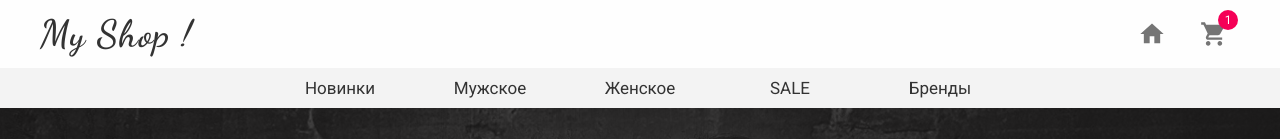
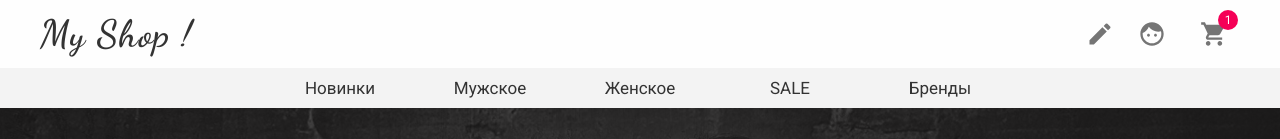
Before and after one commit to sassnemu1/mern-shop, a React (Create React App) app in the folder app/: page / in a window 1280 px wide. Shown: the top 139 px of the page. Built offline with nearby package versions, Linux system fonts and the light colour scheme.

Commit message:
Add files via upload

```diff
--- a/app/src/components/Navbar/Navbar.jsx
+++ b/app/src/components/Navbar/Navbar.jsx
@@ -2,8 +2,10 @@ import React from 'react'
 import { BrowserRouter as Router } from 'react-router-dom'
 
 import { IconButton, Badge } from '@material-ui/core'
-import HomeIcon from '@material-ui/icons/Home'
 import ShoppingCartIcon from '@material-ui/icons/ShoppingCart'
+import FaceIcon from '@material-ui/icons/Face';
+import CreateIcon from '@material-ui/icons/Create';
+
 
 import './Navbar.css'
 
@@ -20,9 +22,14 @@ const Navbar = () => {
                     <nav className="navbar-menu">
                         <ul>
                             <li>
-                                <a href="/" className="navbar-menu__item">
+                                <a href="/registr" className="navbar-menu__item">
                                     <IconButton>
-                                        <HomeIcon style={{ fontSize: 28 }} />
+                                        <CreateIcon style={{ fontSize: 28 }} />
+                                    </IconButton>
+                                </a>
+                                <a href="/auth" className="navbar-menu__item">
+                                    <IconButton>
+                                        <FaceIcon style={{ fontSize: 28 }} />
                                     </IconButton>
                                 </a>
                             </li>
```
